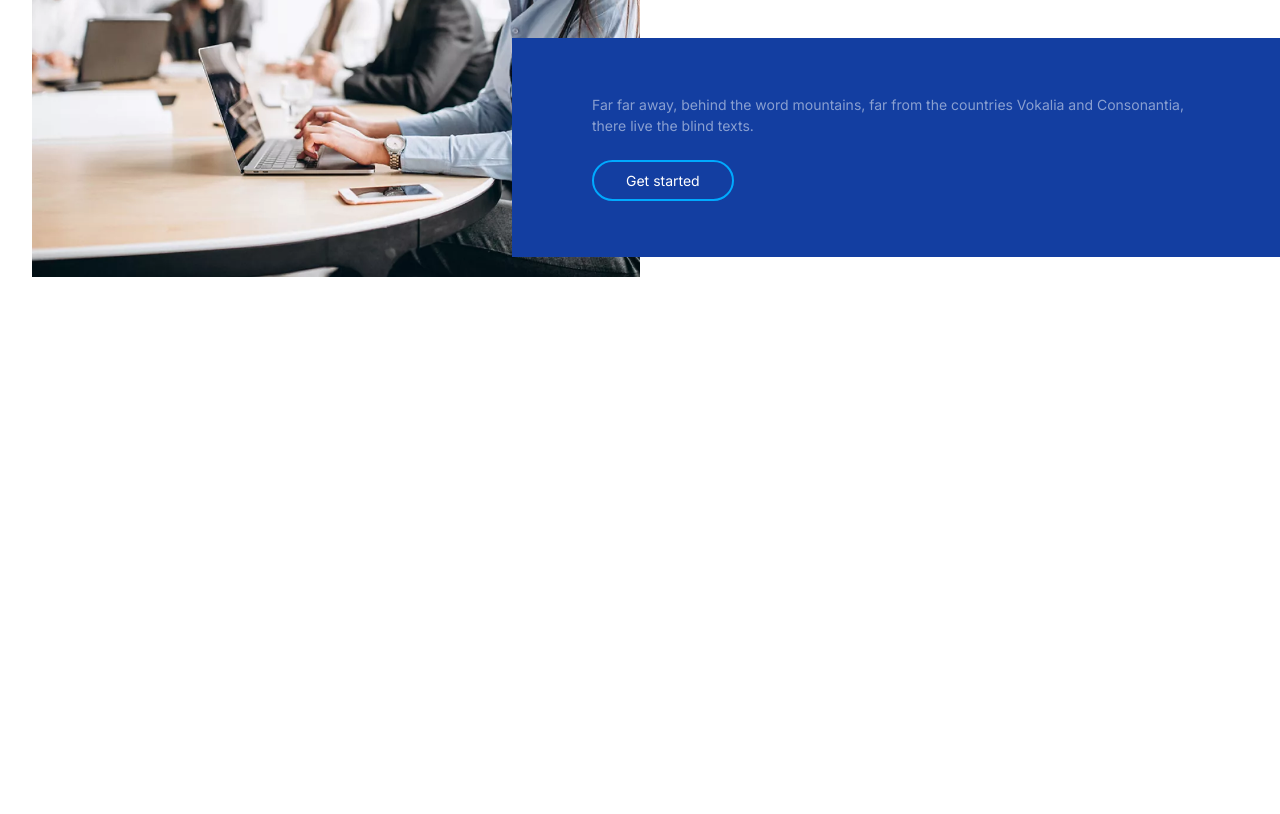
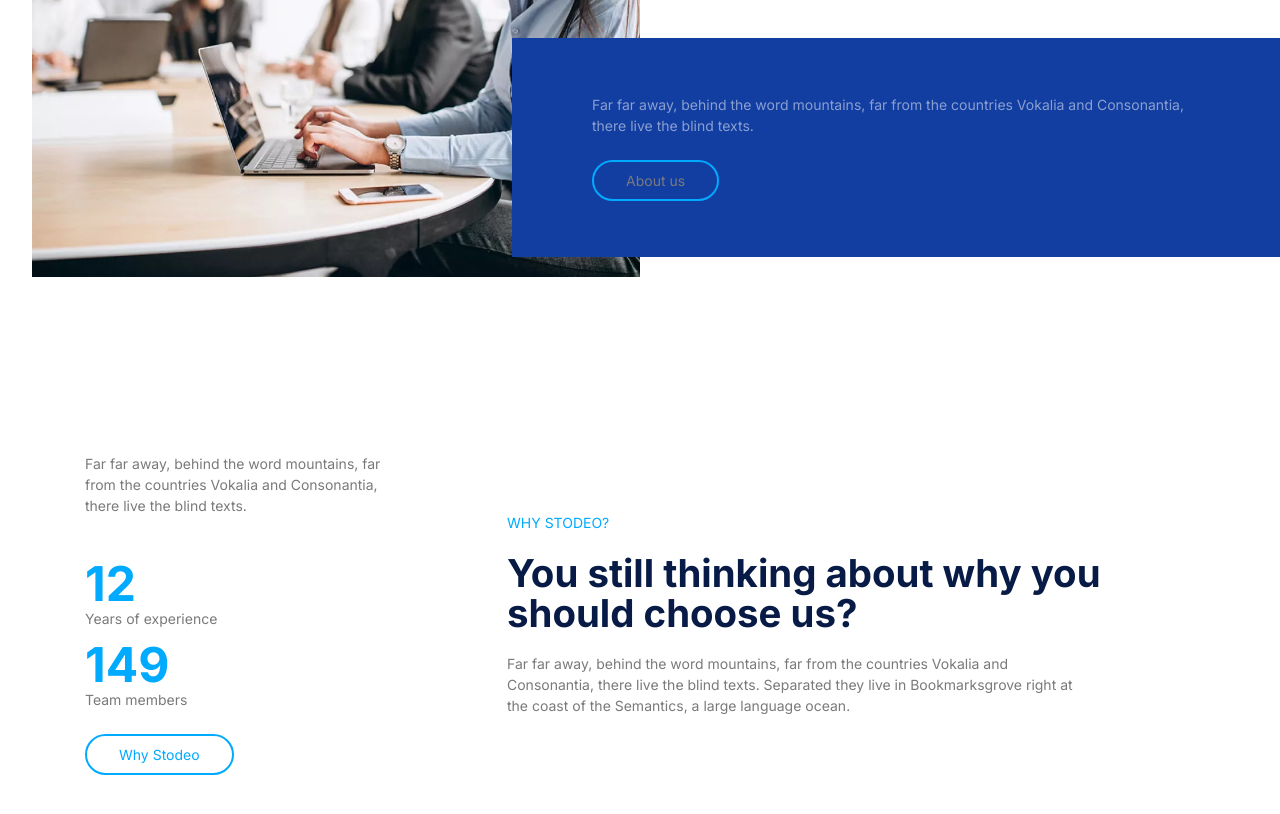
Before and after one commit to devdashk66/stodeo-agency, a Next.js app: page / in a window 1280 px wide. Shown: the part 840-1654 px from the top of the page. Before the commit the page ends 1117 px from the top, so only its background shows below. Built offline with nearby package versions, Linux system fonts and the light colour scheme.

Commit message:
Why Stodeo Section Complate

```diff
--- /dev/null
+++ b/app/components/button/Button.js
@@ -0,0 +1,18 @@
+import Link from "next/link";
+
+const Button = ({ title = "title", color = "#ffffff" }) => {
+  return (
+    <>
+      <button>
+        <Link
+          className={`px-8 py-2 mt-6 block  border-2 border-[#00aaff] rounded-full hover:bg-[#00aaff] duration-300 text-[${color}]`}
+          href="/contact"
+        >
+          {title}
+        </Link>
+      </button>
+    </>
+  );
+};
+
+export default Button;
--- a/app/components/welcomeSection/WelcomeSection.js
+++ b/app/components/welcomeSection/WelcomeSection.js
@@ -1,5 +1,6 @@
 import Image from "next/image";
 import Link from "next/link";
+import Button from "../button/Button";
 
 const WelcomeSection = () => {
   return (
@@ -26,14 +27,7 @@ const WelcomeSection = () => {
             Vokalia and Consonantia, there live the blind texts.
           </p>
           {/* Button with a link */}
-          <button>
-            <Link
-              className="px-8 py-2 mt-6 block text-white border-2 border-[#00aaff] rounded-full hover:bg-[#00aaff] duration-300 "
-              href="/contact"
-            >
-              Get started
-            </Link>
-          </button>
+          <Button title="About us" />
         </div>
       </section>
     </>
--- /dev/null
+++ b/app/components/whyStodeo/WhyStodeo.js
@@ -0,0 +1,81 @@
+import CountUp from "react-countup";
+import Button from "../button/Button";
+
+const WhyStodeo = () => {
+  return (
+    <>
+      {/* Section containing content and a Button */}
+      <section className="flex lg:justify-around lg:items-center max-w-screen-2xl m-auto py-44 px-8 gap-16 lg:gap-0 flex-col lg:flex-row">
+        {/* Left-side content */}
+        <div className="">
+          <p
+            className="w-[300px] mb-8"
+            data-aos="fade-up"
+            data-aos-duration="600"
+          >
+            Far far away, behind the word mountains, far from the countries
+            Vokalia and Consonantia, there live the blind texts.
+          </p>
+          {/* Statistics section */}
+          <div className="flex flex-col">
+            <span
+              data-aos="fade-up"
+              data-aos-duration="800"
+              className="text-5xl text-[#00aaff] mt-3 font-bold "
+            >
+              <CountUp enableScrollSpy="true" delay={0} end={12} />
+            </span>
+            <span data-aos="fade-up" data-aos-duration="1000">
+              Years of experience
+            </span>
+            <span
+              data-aos="fade-up"
+              data-aos-duration="1200"
+              className="text-5xl text-[#00aaff] mt-3 font-bold"
+            >
+              <CountUp enableScrollSpy="true" delay={0} end={149} />
+            </span>
+            <span data-aos="fade-up" data-aos-duration="1400">
+              Team members
+            </span>
+          </div>
+          {/* Custom Button component */}
+          <div data-aos="fade-up" data-aos-duration="1600">
+            <Button color="#00aaff" title="Why Stodeo" />
+          </div>
+        </div>
+
+        {/* Right-side content */}
+        <div className={`px-0 lg:px-4 flex  flex-col gap-5`}>
+          <span
+            data-aos="fade-up"
+            data-aos-duration="600"
+            className="text-[#00aaff]"
+          >
+            {/* Section title */}
+            WHY STODEO?
+          </span>
+
+          <h1
+            data-aos="fade-up"
+            data-aos-duration="800"
+            className="max-w-2xl text-[1.8rem] sm:text-[2rem] lg:text-[2.2rem] xl:text-[2.4rem] 2xl:text-[2.5rem] leading-10 duration-200"
+          >
+            {/* Main headline */}
+            You still thinking about why you should choose us?
+          </h1>
+
+          <p data-aos="fade-up" data-aos-duration="1000" className="max-w-xl">
+            {/* Additional text content */}
+            Far far away, behind the word mountains, far from the countries
+            Vokalia and Consonantia, there live the blind texts. Separated they
+            live in Bookmarksgrove right at the coast of the Semantics, a large
+            language ocean.
+          </p>
+        </div>
+      </section>
+    </>
+  );
+};
+
+export default WhyStodeo;
--- a/app/page.js
+++ b/app/page.js
@@ -1,5 +1,7 @@
+"use client";
 import Hero from "./components/hero/Hero";
 import WelcomeSection from "./components/welcomeSection/WelcomeSection";
+import WhyStodeo from "./components/whyStodeo/WhyStodeo";
 
 export default function Home() {
   return (
@@ -16,6 +18,10 @@ export default function Home() {
         —————————————— Welcome Section ——————————————
       ///////////////////////////////////////////////*/}
       <WelcomeSection />
+      {/*////////////////////////////////////////////
+        ———————————— Why Stodeo Section ————————————
+      ///////////////////////////////////////////////*/}
+      <WhyStodeo />
     </>
   );
 }
--- a/package.json
+++ b/package.json
@@ -12,8 +12,10 @@
     "aos": "^2.3.4",
     "autoprefixer": "10.4.15",
     "next": "13.4.19",
+    "number-counter": "^1.0.3",
     "postcss": "8.4.29",
     "react": "18.2.0",
+    "react-countup": "^6.4.2",
     "react-dom": "18.2.0",
     "react-icons": "^4.10.1",
     "tailwindcss": "3.3.3"
```
Also changed, not shown: 1 other file (tests, documents, lock files or other folders).
